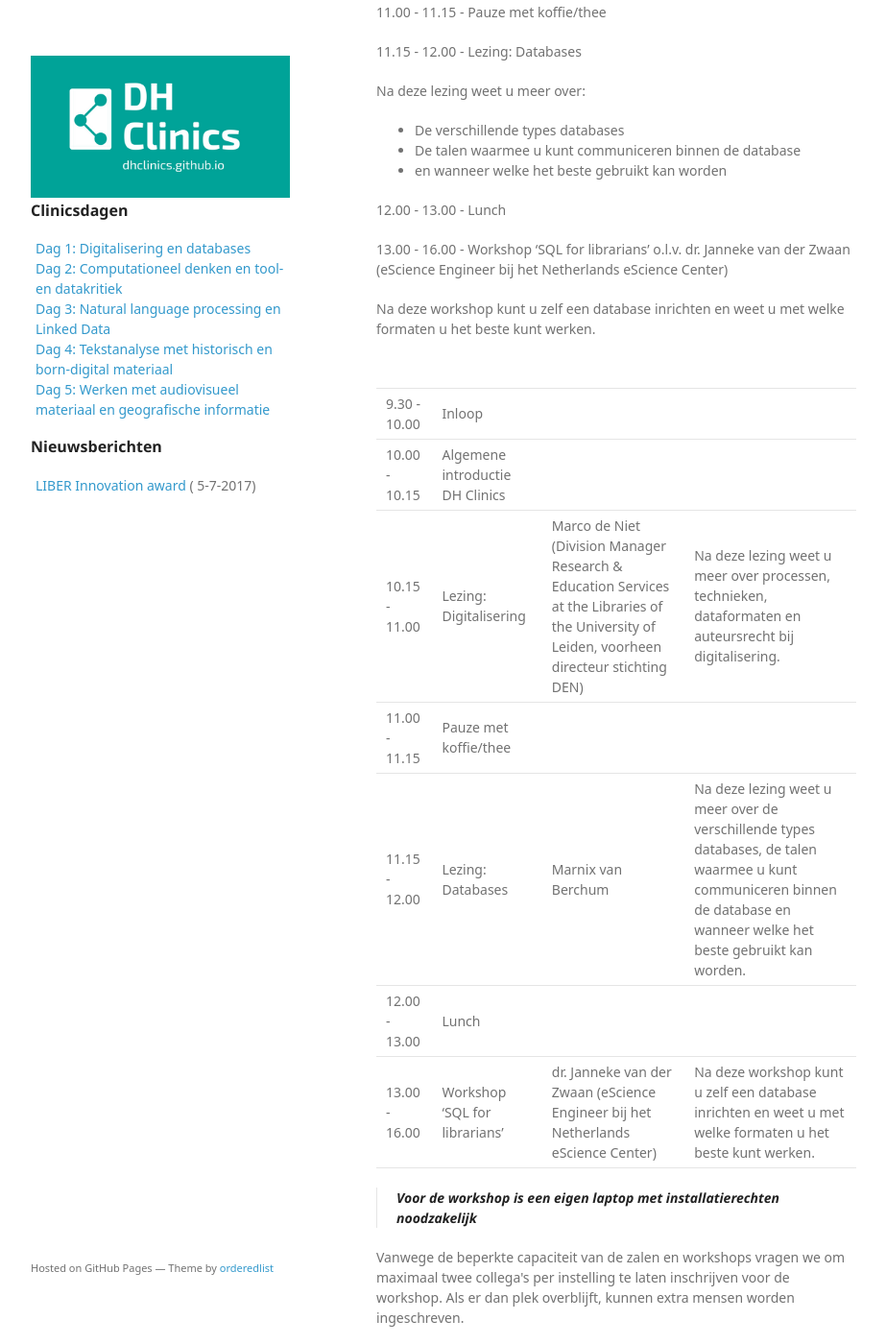
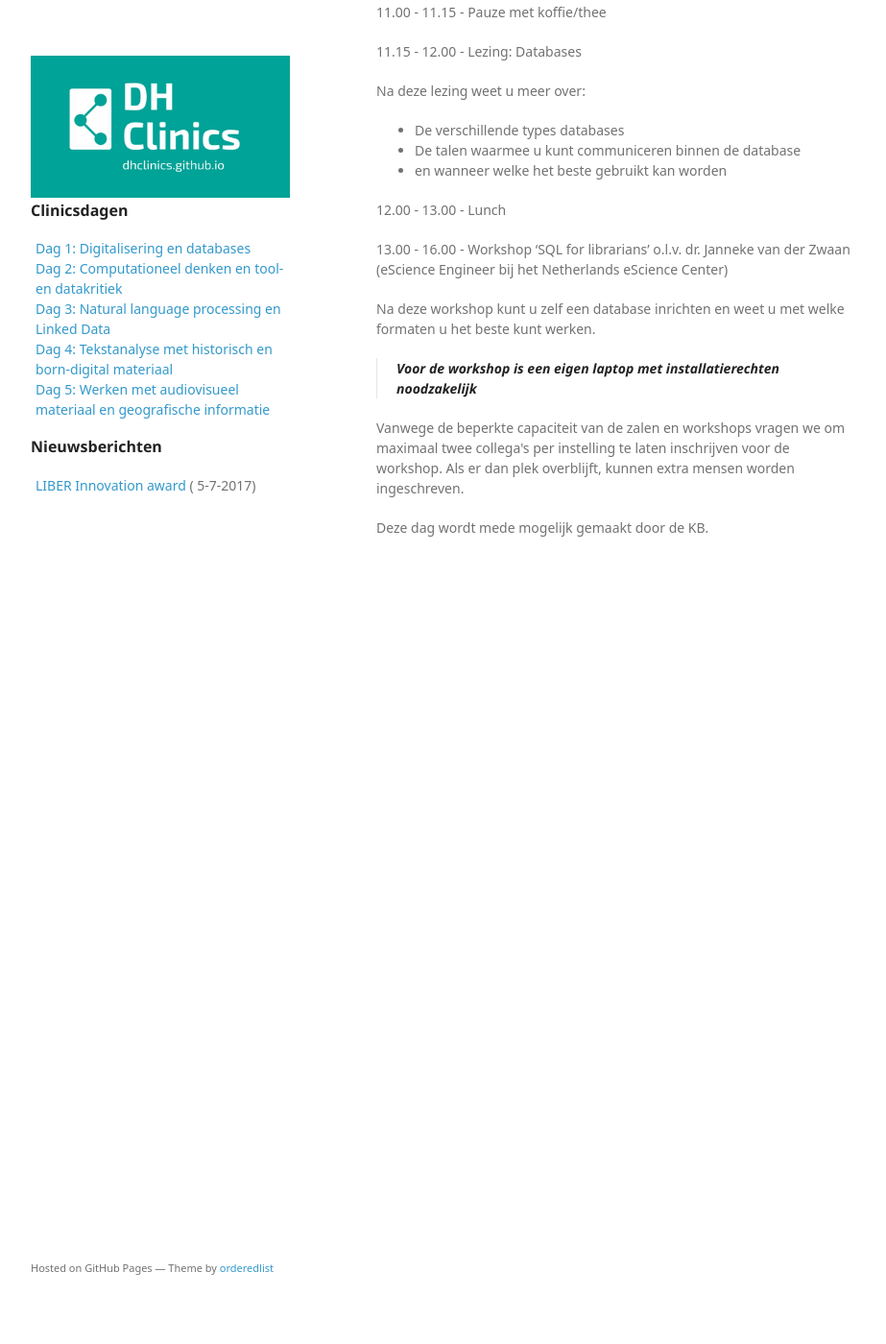
Before and after one commit to DHClinics/dhclinics.github.io, a Jekyll site: the page built from _dag/2017-dag1.md, in a window 1280 px wide and 1400 px high, scrolled down 562 px. Shown: the whole window at 96% size, without its empty margins (178-1101 px from the left). Built offline with Jekyll 4.4.1, drawn with Linux system fonts in a browser that asks for light colours; some web fonts are replaced; a script that is not in the unit is left out; after the commit the page ends 1192 px from its top, so only the background shows below that.

Commit message:
verwijder tabel

```diff
--- a/_dag/2017-dag1.md
+++ b/_dag/2017-dag1.md
@@ -44,14 +44,4 @@ Na deze lezing weet u meer over:
 
 Na deze workshop kunt u zelf een database inrichten en weet u met welke formaten u het beste kunt werken.
 
-|               |                                 |                                                                                                                                               |                                                                                                                                                                            |
-|:--------------|:--------------------------------|:----------------------------------------------------------------------------------------------------------------------------------------------|:---------------------------------------------------------------------------------------------------------------------------------------------------------------------------|
-| 9.30 - 10.00  | Inloop                          |                                                                                                                                               |                                                                                                                                                                            |
-| 10.00 - 10.15 | Algemene introductie DH Clinics |                                                                                                                                               |                                                                                                                                                                            |
-| 10.15 - 11.00 | Lezing: Digitalisering          | Marco de Niet (Division Manager Research & Education Services at the Libraries of the University of Leiden, voorheen directeur stichting DEN) | Na deze lezing weet u meer over processen, technieken, dataformaten en auteursrecht bij  digitalisering.                                                                   |
-| 11.00 - 11.15 | Pauze met koffie/thee           |                                                                                                                                               |                                                                                                                                                                            |
-| 11.15 - 12.00 | Lezing: Databases               | Marnix van Berchum                                                                                                                            | Na deze lezing weet u meer over de verschillende types databases, de talen waarmee u kunt communiceren binnen de database  en wanneer welke het beste gebruikt kan worden. |
-| 12.00 - 13.00 | Lunch                           |                                                                                                                                               |                                                                                                                                                                            |
-| 13.00 - 16.00 | Workshop 'SQL for librarians'   | dr. Janneke van der Zwaan (eScience Engineer bij het Netherlands eScience Center)                                                             | Na deze workshop kunt u zelf een database inrichten en weet u met welke formaten u het beste kunt werken.                                                                  |
-
 > **Voor de workshop is een eigen laptop met installatierechten noodzakelijk**
```
